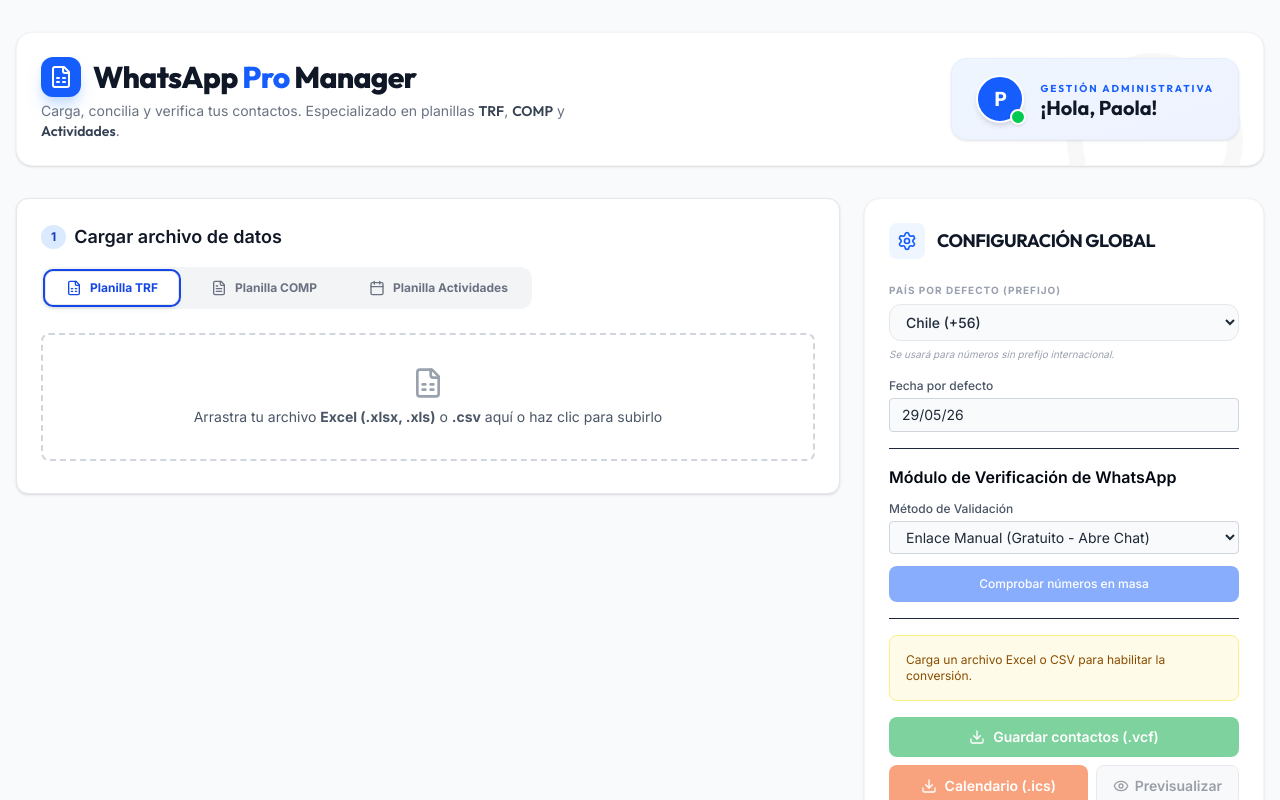
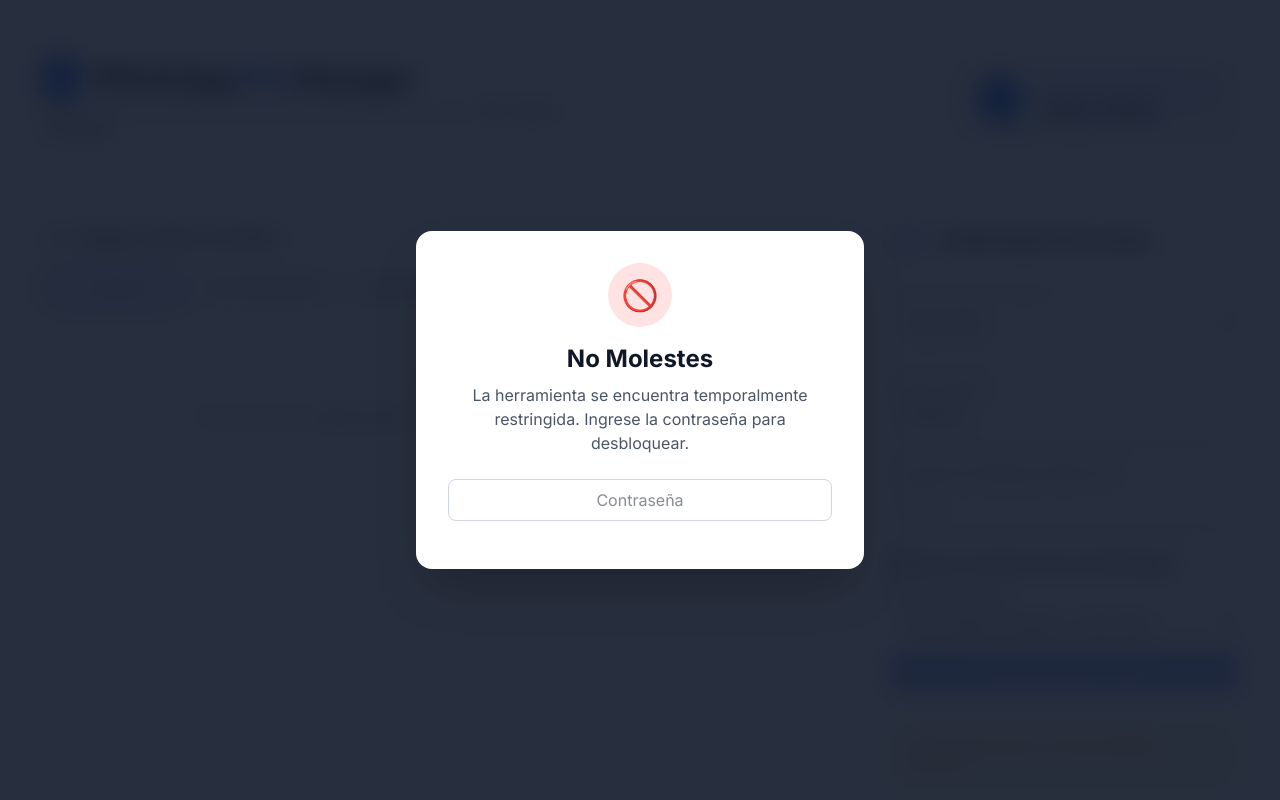
Before and after one commit to sebastisnzoth/Gestion-De-Contactos, a React (Vite) app: page / in a window 1280 px wide. Shown: the top 800 px of the page. Built offline with nearby package versions, Linux system fonts and the light colour scheme.

Commit message:
feat: add password protection to application
Restrict access to the application using a password-based overlay. Added an optional `unlockPassword` field to the global configuration to manage access control.

```diff
--- a/src/App.tsx
+++ b/src/App.tsx
@@ -28,6 +28,7 @@ import {
 import { Contact, WaMethod, GlobalConfig, Mappings, CompRecord, SpreadsheetType } from './types';
 
 export default function App() {
+  const [isRestricted, setIsRestricted] = useState(true);
   const [spreadsheetType, setSpreadsheetType] = useState<SpreadsheetType>('trf');
   const [rawRows, setRawRows] = useState<string[][]>([]);
   const [headers, setHeaders] = useState<string[]>([]);
@@ -1259,6 +1260,30 @@ export default function App() {
    };
 
   return (
+    <>
+      {isRestricted && (
+        <div className="fixed inset-0 z-[9999] flex items-center justify-center p-4 bg-gray-900/90 backdrop-blur-md">
+          <div className="bg-white rounded-2xl shadow-2xl w-full max-w-md p-8 text-center flex flex-col items-center">
+            <div className="w-16 h-16 bg-red-100 rounded-full flex items-center justify-center mb-4">
+              <span className="text-3xl">🚫</span>
+            </div>
+            <h2 className="text-2xl font-bold text-gray-900 mb-2">No Molestes</h2>
+            <p className="text-gray-600 mb-6">
+              La herramienta se encuentra temporalmente restringida. Ingrese la contraseña para desbloquear.
+            </p>
+            <input
+              type="password"
+              placeholder="Contraseña"
+              className="w-full border border-gray-300 rounded-lg px-4 py-2 mb-4 text-center focus:outline-none focus:ring-2 focus:ring-blue-500"
+              onChange={(e) => {
+                if (e.target.value === (config.unlockPassword || 'senha')) {
+                  setIsRestricted(false);
+                }
+              }}
+            />
+          </div>
+        </div>
+      )}
     <div className="bg-gray-50 min-h-screen text-gray-800 font-sans">
       <div className="max-w-7xl mx-auto px-4 py-4 md:py-8">
 
@@ -1426,6 +1451,19 @@ export default function App() {
                   type="text"
                   value={config.defaultDate}
                   onChange={(e) => setConfig({ ...config, defaultDate: e.target.value })}
+                  className="w-full border border-gray-300 rounded px-3 py-1.5 text-sm bg-gray-50 focus:bg-white focus:outline-none focus:ring-1 focus:ring-blue-500"
+                />
+              </div>
+
+              <hr className="my-4" />
+
+              <div className="mb-4">
+                <label className="block text-xs font-medium text-gray-600 mb-1">Contraseña de Desbloqueo (Restricción)</label>
+                <input
+                  type="text"
+                  value={config.unlockPassword || ''}
+                  placeholder="senha"
+                  onChange={(e) => setConfig({ ...config, unlockPassword: e.target.value })}
                   className="w-full border border-gray-300 rounded px-3 py-1.5 text-sm bg-gray-50 focus:bg-white focus:outline-none focus:ring-1 focus:ring-blue-500"
                 />
               </div>
@@ -1703,5 +1741,6 @@ export default function App() {
         </motion.div>
       </div>
     </div>
+    </>
   );
 }
--- a/src/types.ts
+++ b/src/types.ts
@@ -41,4 +41,5 @@ export interface GlobalConfig {
   defaultCountry: string;
   waMethod: WaMethod;
   waToken: string;
+  unlockPassword?: string;
 }
```
